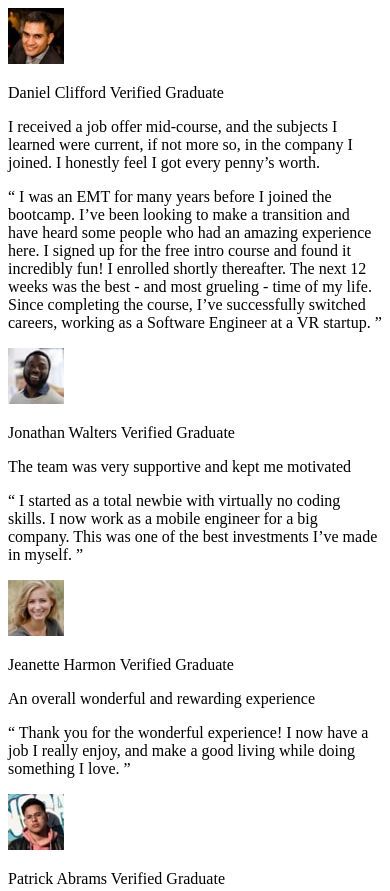
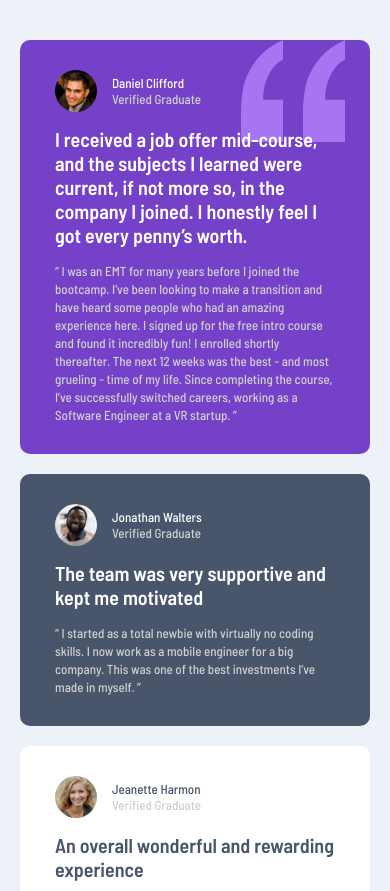
Before and after one commit to dublop/testimonials-grid-section-main, a plain HTML site: page index.html in a window 390 px wide. Shown: the top 891 px of the page. Drawn offline with Linux system fonts and the light colour scheme.

Commit message:
Add mobile device styles

```diff
--- a/index.html
+++ b/index.html
@@ -9,7 +9,7 @@
 </head>
 <body>
   <main>
-    <article class="testimonial-container">
+    <article class="testimonial-container violet">
       <div class="profile-info">
         <img src="./images/image-daniel.jpg" alt="Daniel">
         <p>
@@ -29,7 +29,7 @@
         the course, I’ve successfully switched careers, working as a Software Engineer at a VR startup. ”
       </p>
     </article>
-    <article class="testimonial-container">
+    <article class="testimonial-container grayish-blue">
       <div class="profile-info">
         <img src="./images/image-jonathan.jpg" alt="Jonathan">
         <p>
@@ -43,21 +43,21 @@
         for a big company. This was one of the best investments I’ve made in myself. ”
       </p>
     </article>
-    <article class="testimonial-container">
+    <article class="testimonial-container white">
       <div class="profile-info">
         <img src="./images/image-jeanette.jpg" alt="Jeanette">
-        <p>
+        <p class="gray">
           Jeanette Harmon
           <span>Verified Graduate</span>
         </p>
       </div>
-      <p class="testimonial__title">An overall wonderful and rewarding experience</p>
+      <p class="testimonial__title gray">An overall wonderful and rewarding experience</p>
       <p class="testimonial__desc">
         “ Thank you for the wonderful experience! I now have a job I really enjoy, and make a good living
         while doing something I love. ”
       </p>
     </article>
-    <article class="testimonial-container">
+    <article class="testimonial-container blackish-blue">
       <div class="profile-info">
         <img src="./images/image-patrick.jpg" alt="Patrick">
         <p>
@@ -76,15 +76,15 @@
         an incredible community of smart and amazing people. ”
       </p>
     </article>
-    <article class="testimonial-container">
+    <article class="testimonial-container white">
       <div class="profile-info">
         <img src="./images/image-kira.jpg" alt="Kira">
-        <p>
+        <p class="gray">
           Kira Whittle
           <span>Verified Graduate</span>
         </p>
       </div>
-      <p class="testimonial__title">Such a life-changing experience. Highly recommended!</p>
+      <p class="testimonial__title gray">Such a life-changing experience. Highly recommended!</p>
       <p class="testimonial__desc">
         “ Before joining the bootcamp, I’ve never written a line of code. I needed some structure from
         professionals who can help me learn programming step by step. I was encouraged to enroll by a former
--- a/style.css
+++ b/style.css
@@ -0,0 +1,87 @@
+@import url('https://fonts.googleapis.com/css2?family=Barlow+Semi+Condensed:wght@500;600&display=swap');
+
+:root {
+    --moderate-violet: hsl(263, 55%, 52%);
+    --very-dark-grayish-blue: hsl(217, 19%, 35%);
+    --very-dark-blackish-blue: hsl(219, 29%, 14%);
+    --white: hsl(0, 0%, 100%);
+    --light-gray: hsl(0, 0%, 81%);
+    --light-grayish-blue: hsl(210, 46%, 95%);
+    --sm: 1.3rem;
+    --lg: 2rem;
+}
+* {
+    margin: 0;
+    padding: 0;
+    box-sizing: border-box;
+}
+html {
+    font-size: 62.5%;
+    font-family: 'Barlow Semi Condensed', sans-serif;
+    font-weight: 500;
+}
+body {
+    margin: 0 auto;
+    font-size: var(--sm);
+    background-color: var(--light-grayish-blue);
+}
+main {
+    margin: 4rem 2rem;
+    display: flex;
+    flex-direction: column;
+    justify-content: space-evenly;
+    align-items: center;
+}
+.violet {
+    background: url('./images/bg-pattern-quotation.svg') no-repeat;
+    background-position: 90% 0;
+    background-color: var(--moderate-violet);
+}
+.grayish-blue {
+    background-color: var(--very-dark-grayish-blue);
+}
+.white {
+    background-color: var(--white);
+}
+.blackish-blue {
+    background-color: var(--very-dark-blackish-blue);
+}
+.testimonial-container {
+    width: 100%;
+    padding: 3rem 3.5rem;
+    margin-bottom: 2rem;
+    border-radius: 1rem;
+}
+.profile-info {
+    display: flex;
+    align-items: center;
+    margin-bottom: 1.5rem;
+}
+.profile-info img {
+    width: 15%;
+    border-radius: 50%;
+}
+.profile-info p {
+    display: flex;
+    flex-direction: column;
+    margin-left: 1.5rem;
+}
+.testimonial__title {
+    margin-bottom: 1.5rem;
+    font-size: var(--lg);
+    font-weight: 600;
+}
+.testimonial__desc {
+    line-height: 1.8rem;
+}
+.profile-info p,
+.testimonial__title {
+    color: var(--white);
+}
+.profile-info  p span,
+.testimonial__desc {
+    color: var(--light-gray);
+}
+.gray {
+    color: var(--very-dark-grayish-blue) !Important;
+}
```
